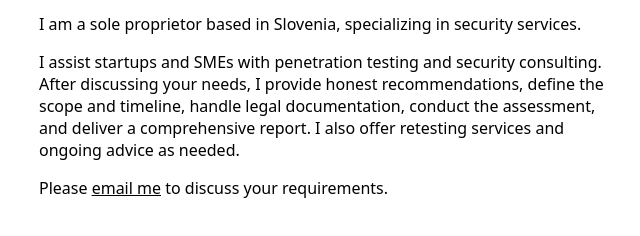
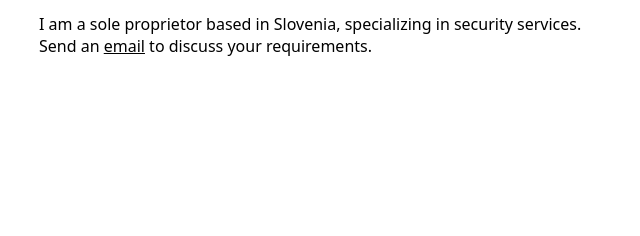
Before and after one commit to sunderee/site, a plain HTML site: page index.html in a window 1280 px wide. Shown: the part 78-314 px from the top of the page, without its empty margins (313-953 px from the left). Drawn offline with Linux system fonts and the light colour scheme.

Commit message:
Simplify introduction and contact information
Condensed the introductory paragraph and simplified the email call to action.

```diff
--- a/index.html
+++ b/index.html
@@ -14,12 +14,7 @@
 <body>
     <div class="content-container">
         <h1>Peter Aleksander Bizjak</h1>
-        <p>I am a sole proprietor based in Slovenia, specializing in security services.</p>
-        <p>I assist startups and SMEs with penetration testing and security consulting. After discussing your needs, I
-            provide honest recommendations, define the scope and timeline, handle legal documentation, conduct the
-            assessment, and deliver a comprehensive report. I also offer retesting services and ongoing advice as
-            needed.</p>
-        <p>Please <a href="mailto:peter.aleksander@bizjak.dev">email me</a> to discuss your requirements.</p>
+        <p>I am a sole proprietor based in Slovenia, specializing in security services. Send an <a href="mailto:peter.aleksander@bizjak.dev">email</a> to discuss your requirements.</p>
     </div>
 </body>
 
```
